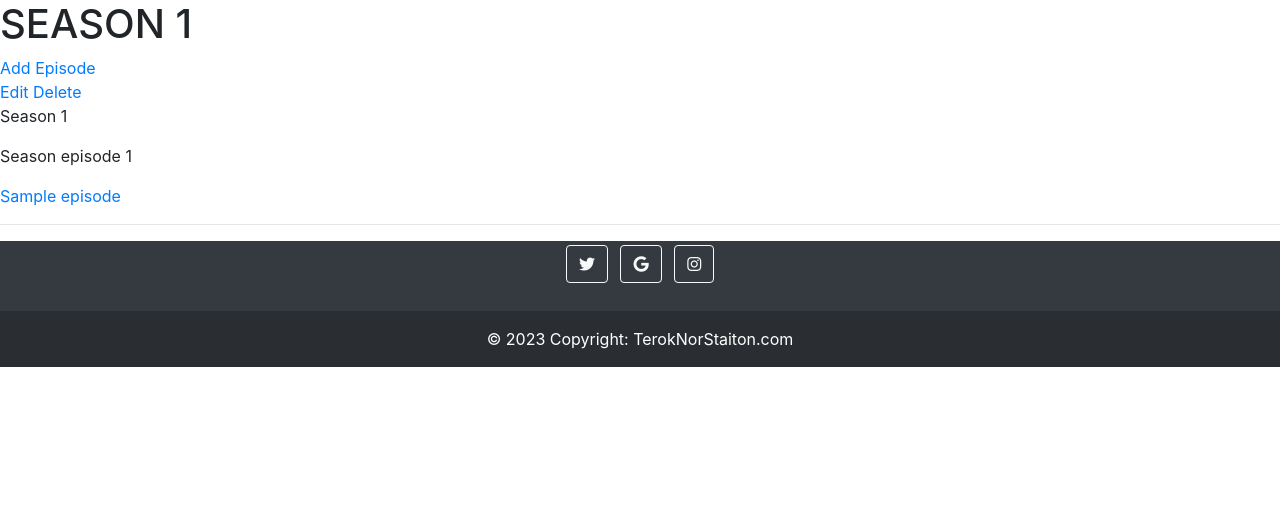
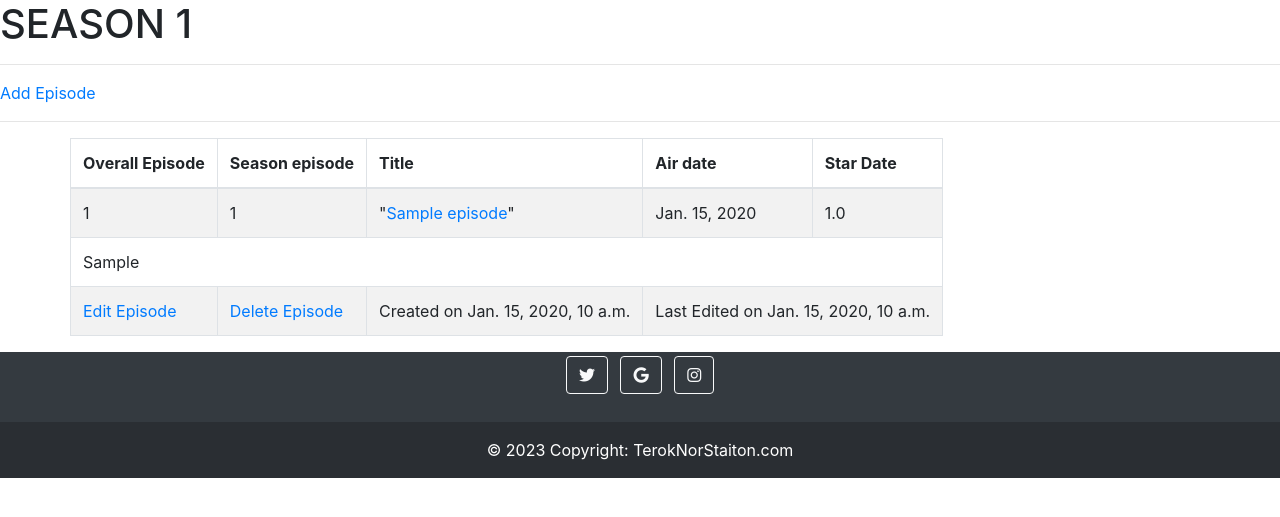
Before and after one commit to IzzyLeech/terok-nor-station, a Django app: page /season/1/ in a window 1280 px wide. Shown: the part 56-573 px from the top of the page. Run offline with Django 3.2, Linux system fonts and the light colour scheme; a user stored in the database is signed in; tables that the repository leaves empty hold one stand-in row (values such as "Sample post"); some libraries are stand-ins or nearby versions; some web fonts are replaced.

Commit message:
created a table for episode that will hold inforamtion in the season.html and added fields to Episode model

```diff
--- a/fan_database/models.py
+++ b/fan_database/models.py
@@ -19,8 +19,11 @@ class Episode(models.Model):
     season_episode_number = models.IntegerField()
     season = models.ForeignKey(Season, on_delete=models.CASCADE)
     title = models.CharField(max_length=220)
+    synopsis = models.TextField(default="Enter synopsis for episode")
     air_date = models.DateField()
     stardate = models.DecimalField(max_digits=6, decimal_places=1)
+    updated = models.DateTimeField(auto_now=True)
+    created = models.DateTimeField(auto_now_add=True)
 
     class Meta:
         ordering = ['season_episode_number']
--- a/templates/season.html
+++ b/templates/season.html
@@ -1,23 +1,53 @@
 {% extends "base.html" %}
 
 {% block content %}
+
 <h1>SEASON {{ season.season_number }}</h1>
+<hr>
 {% if request.user.is_authenticated %}
     <a href="{% url 'add-episode' %}">Add Episode</a>
 {% endif %}
+<hr>
+<div class="container">
+    <div class="row">
+        <div class="table-responsive-md">
+        <table class="table table-striped table-bordered table-condensed">
+        <thead>
+            <tr>
+                <th>Overall Episode</th>
+                <th>Season episode</th>
+                <th>Title</th>
+                <th>Air date</th>
+                <th>Star Date</th>
+            </tr>
+        </thead>
+        {% for episode in episodes %}
+        <tbody>
+            <tr>
+                <td> {{ episode.overall_episode_number }}</td>
+                <td>{{ episode.season_episode_number }}</td>
+                <td>"<a href="{% url 'Episode' episode.id %}">{{ episode.title }}</a>"</td>
+                <td>{{ episode.air_date }}</td>
+                <td>{{ episode.stardate }}</td>
+            </tr>
+            <tr>
+                <td colspan="5" >{{ episode.synopsis }}</td>
+            </tr>
+            <tr>
+                {% if request.user.is_authenticated %}
+                    <td colspan="1"><a href="{% url 'update-episode' episode.id %}">Edit Episode</a></td>
+                    <td colspan="1"><a href="{% url 'delete-episode' episode.id %}">Delete Episode</a></td>
+                    <td colspan="1">Created on {{ episode.created }}</td>
+                    <td colspan="2">Last Edited on {{ episode.updated }}</td>
+                {% endif %}
+            </tr>
+        </tbody>
 
-{% for episode in episodes %}
-{% if request.user.is_authenticated %}
-    <div>
-    <a href="{% url 'update-episode' episode.id %}">Edit</a>
-    <a href="{% url 'delete-episode' episode.id %}">Delete</a>
-{% endif %}
-    <p>Season {{ episode.season }}</p>
-    <p>Season episode {{ episode.season_episode_number }}</p>
 
-    <a href="{% url 'Episode' episode.id %}">{{ episode.title }}</a>
-    <hr>
+        {% endfor %}
+        </table>
+        </div>
     </div>
-{% endfor %}
+</div>
 
 {% endblock %}
```
Also changed, not shown: fan_database/migrations/0005_episode_synopsis.py (added), fan_database/migrations/0006_auto_20230404_1447.py (added), fan_database/urls.py (line endings or trailing spaces).
